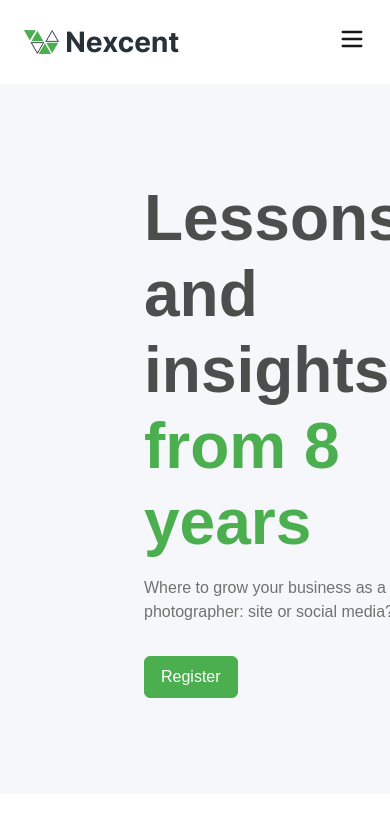
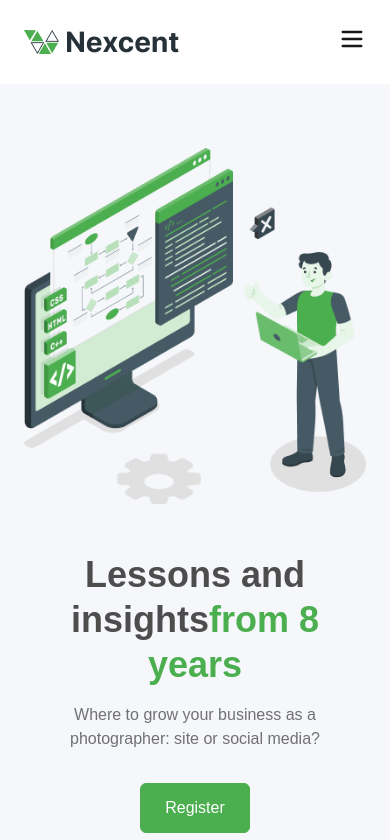
Before and after one commit to Kuzan-Senpai/nexcent, a Next.js app: page / in a window 390 px wide. Shown: the top 840 px of the page. Built offline with nearby package versions, Linux system fonts and the light colour scheme.

Commit message:
refactor: made hero page responsive

```diff
--- a/components/sections/Hero.tsx
+++ b/components/sections/Hero.tsx
@@ -1,29 +1,47 @@
+"use client"
+
 import Image from 'next/image'
 import React from 'react'
+import { motion } from 'framer-motion'
 
 const Hero = () => {
     return (
-        <section className='w-full flex py-[96px] px-[144px] gap-[104px] items-start bg-[#F5F7FA]'>
-            <div>
-                <p className='text-[#4D4D4D] font-bold text-[64px]/[76px] pb-4'>
-                    Lessons and insights <span className='text-[#4CAF4F]'>from 8 years</span>
+        <section className='w-full flex flex-col-reverse md:flex-row items-center justify-between py-16 md:py-[96px] px-6 sm:px-10 lg:px-[144px] gap-12 md:gap-[104px] bg-[#F5F7FA] overflow-hidden'>
+            <motion.div
+                className="text-center md:text-left max-w-xl w-full"
+                initial={{ opacity: 0, y: 20 }}
+                animate={{ opacity: 1, y: 0 }}
+                transition={{ duration: 0.6, ease: 'easeOut', delay: 0.2 }}
+            >
+
+                <p className='text-[#4D4D4D] font-bold text-4xl sm:text-5xl md:text-[64px] leading-tight md:leading-[76px] pb-4'>
+                    Lessons and insights
+                    <br className='hidden md:block'/>
+                    <span className='text-[#4CAF4F]'>from 8 years</span>
                 </p>
-                <h2 className='pb-8 text-[#717171] text-[16px]/[24px] font-normal'>
+
+                <h2 className='pb-8 text-[#717171] text-base md:text-lg leading-[24px] font-normal'>
                     Where to grow your business as a photographer: site or social media?
                 </h2>
-                <button className="px-4 py-2 bg-[#4CAF4F] text-white border border-[#4CAF4F] rounded-md hover:bg-green-500 transition">
+
+                <button className="px-6 py-3 bg-[#4CAF4F] text-white border border-[#4CAF4F] rounded-md hover:bg-green-500 transition">
                     Register
                 </button>
-            </div>
+            </motion.div>
 
-            <div>
+            <motion.div
+                className=" w-full max-w-md md:max-w-none flex items-center justify-center md:justify-center"
+                initial={{ opacity: 0, y: 20 }}
+                animate={{ opacity: 1, y: 0 }}
+                transition={{ duration: 0.6, ease: 'easeOut', delay: 0.4 }}
+            >
                 <Image
                     src="/Illustration.png"
                     alt='illustration image'
                     width={391}
                     height={407}
                 />
-            </div>
+            </motion.div>
         </section>
     )
 }
```
